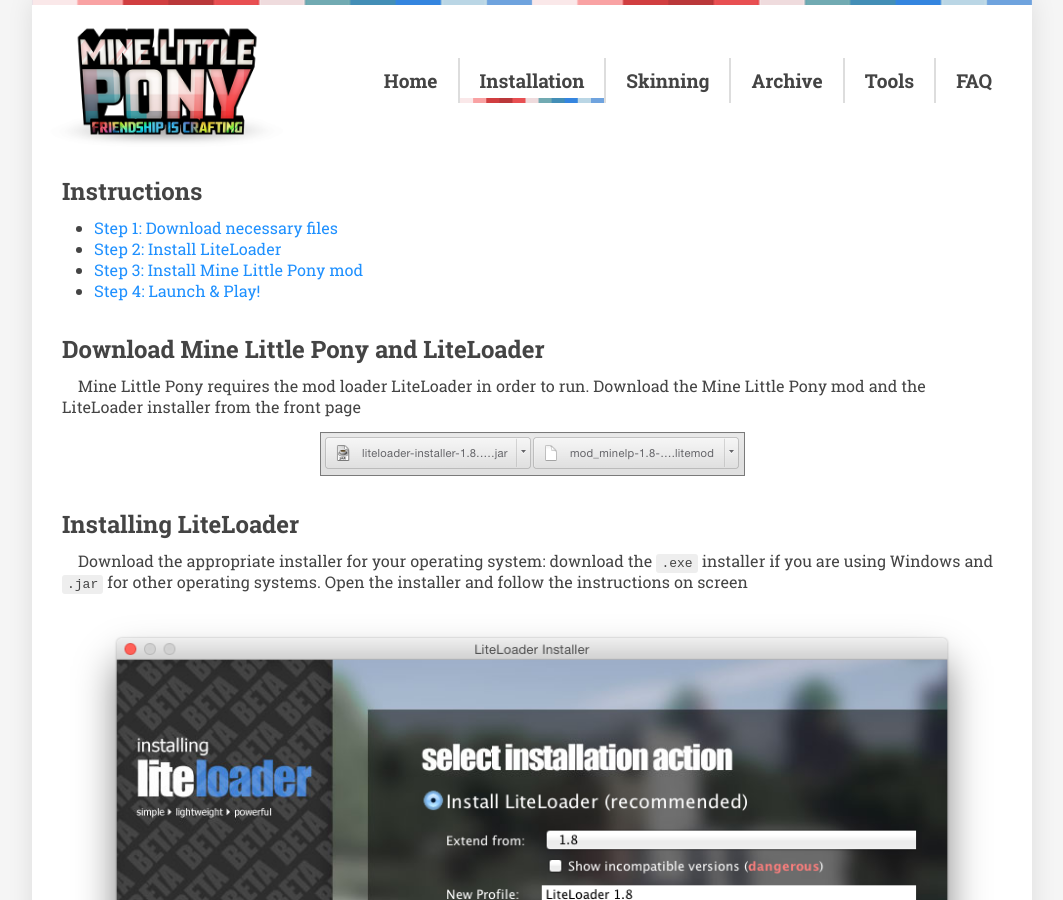
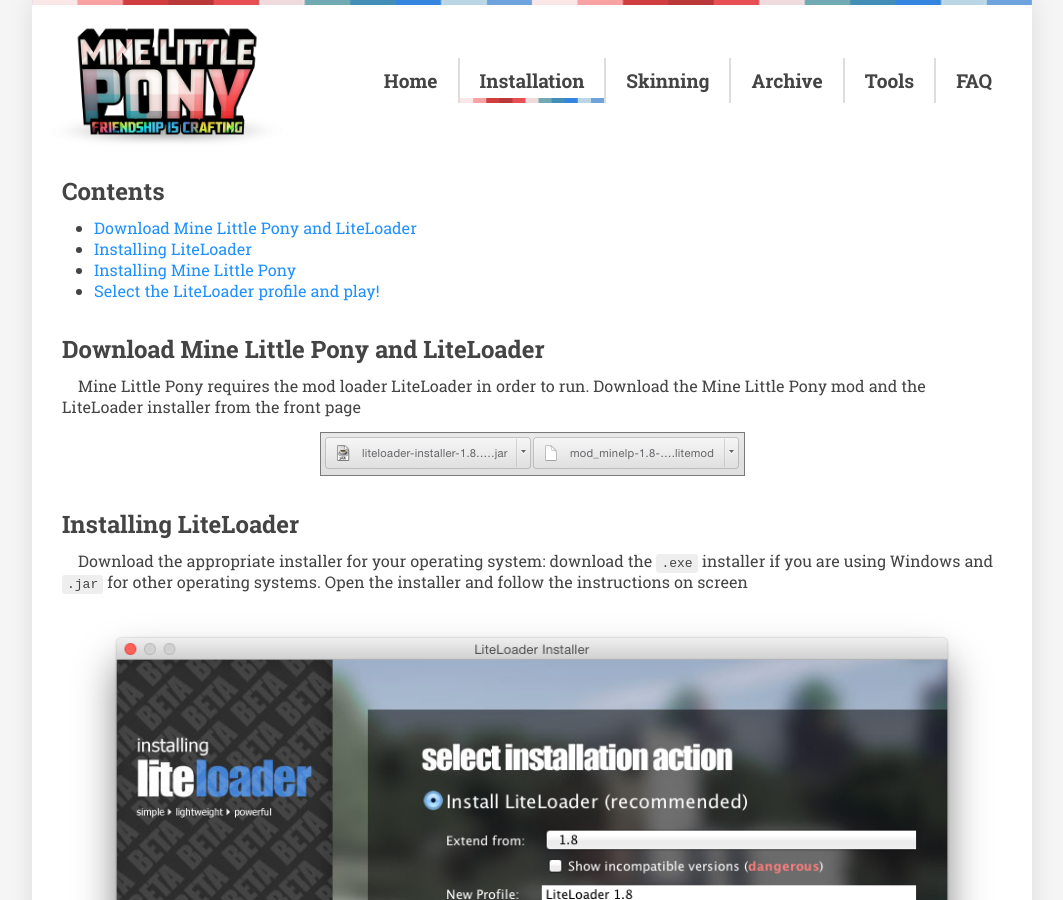
Before and after one commit to MineLittlePony/minelittlepony.github.io, a Jekyll site: the page built from pages/installation.md, in a window 1280 px wide and 900 px high. Shown: the whole window, without its empty margins (108-1171 px from the left). Built offline with Jekyll 4.4.1, drawn with Linux system fonts in a browser that asks for light colours.

Commit message:
Improved tables of contents

```diff
--- a/pages/installation.md
+++ b/pages/installation.md
@@ -5,11 +5,12 @@
 css: "article"
 title: "Installation guide"
 ---
-## Instructions
- - [Step 1: Download necessary files](#step1)
- - [Step 2: Install LiteLoader](#step2)
- - [Step 3: Install Mine Little Pony mod](#step3)
- - [Step 4: Launch & Play!](#step4)
+
+## Contents
+{:.no_toc}
+
+- Table of contents
+{:toc}
 
 ## Download Mine Little Pony and LiteLoader {#step1}
 Mine Little Pony requires the mod loader LiteLoader in order to run. Download the Mine Little Pony mod and the LiteLoader installer from the front page
```
Also changed, not shown: pages/faq.md (+7 -4 lines), pages/skinning.md (+5 -8 lines).
